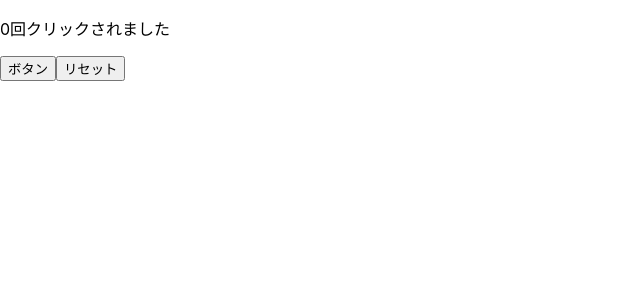
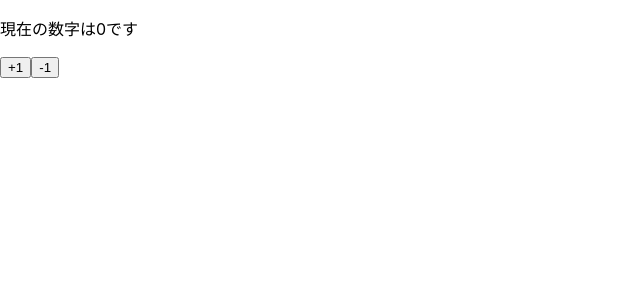
Before and after one commit to IHprogram/react-sample, a React (Create React App) app: page / in a window 1280 px wide. Shown: the top 300 px of the page, without its empty margins (0-640 px from the left). Built offline with nearby package versions, Linux system fonts and the light colour scheme.

Commit message:
connectの設定

```diff
--- a/src/components/App.js
+++ b/src/components/App.js
@@ -1,31 +1,75 @@
 // 関数コンポーネントのuseEffect
 
-import React, { useState, useEffect } from 'react'
+import React, { Component, useState, useEffect } from 'react'
+import { connect } from 'react-redux';
 
-const App = () => {
-  const [count, setCount] = useState(0)
-  useEffect(() => {
-    console.log("変更されてます")
-  }, [count])
+import { countPlus, countMinus } from '../actions'; // ActionsCreatorであるcountPlus、countMiusを読み込み
 
-  const kansu = () => {
-    setCount(0)
-    console.log("呼ばれてますよ")
+// クラスコンポーネントは以下の通り
+class App extends React.Component {
+  render() {
+    console.log('クラスコンポは以下の通り');
+    console.log(this); // thisにはAppクラスの中身が入っている
+    const props = this.props
+    return (
+      <React.Fragment>
+        <p>現在の数字は{props.val}です</p>
+        <button onClick={props.countPlus}>+1</button>
+        <button onClick={props.countMinus}>-1</button>
+      </React.Fragment>
+    )
   }
-
-  return (
-    <>
-      <p>{`${count}回クリックされました`}</p>
-      <div >
-        <button onClick={() => setCount((prev) => prev + 1)}>
-          ボタン
-        </button>
-        <button onClick={kansu}>
-          リセット
-        </button>
-      </div>
-    </>
-  )
 }
 
-export default App
+
+// 関数コンポーネントなら以下の通り
+// const App = (hoge) => {
+//   const props = hoge;
+//   return (
+//     <React.Fragment>
+//       <p>現在の数字は{props.val}です</p>
+//       <button onClick={props.countPlus}>+1</button>
+//       <button onClick={props.countMinus}>-1</button>
+//     </React.Fragment>
+//   )
+// }
+
+
+const mapStateToProps = state => ({
+  val: state.counter.val
+})
+
+const mapDispatchToProps = dispatch => ({
+  countPlus: () => dispatch(countPlus()),
+  countMinus: () => dispatch(countMinus())
+})
+
+export default connect(mapStateToProps, mapDispatchToProps)(App)
+
+// const App = () => {
+//   const [count, setCount] = useState(0)
+//   useEffect(() => {
+//     console.log("変更されてます")
+//   }, [count])
+
+//   const kansu = () => {
+//     setCount(0)
+//     console.log("呼ばれてますよ")
+//   }
+
+//   return (
+//     <>
+//       <p>{`${count}回クリックされました`}</p>
+//       <div >
+//         <button onClick={() => setCount((prev) => prev + 1)}>
+//           ボタン
+//         </button>
+//         <button onClick={kansu}>
+//           リセット
+//         </button>
+//       </div>
+//     </>
+//   )
+// }
+
+// export default App
```
